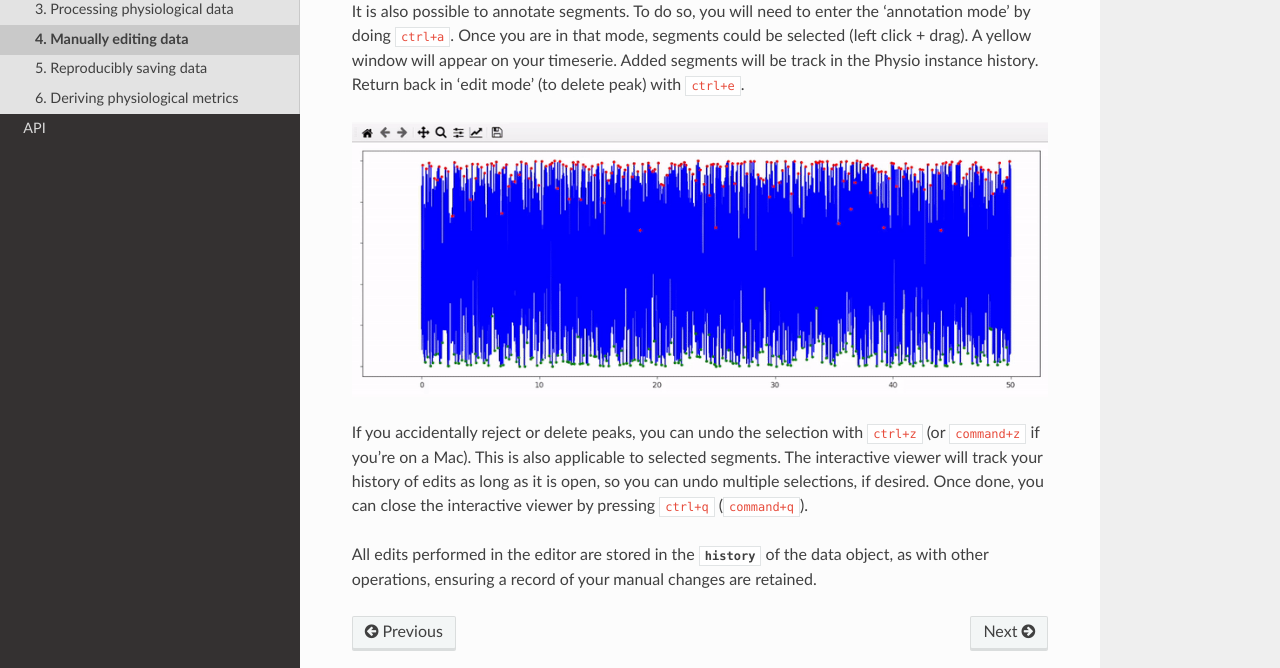
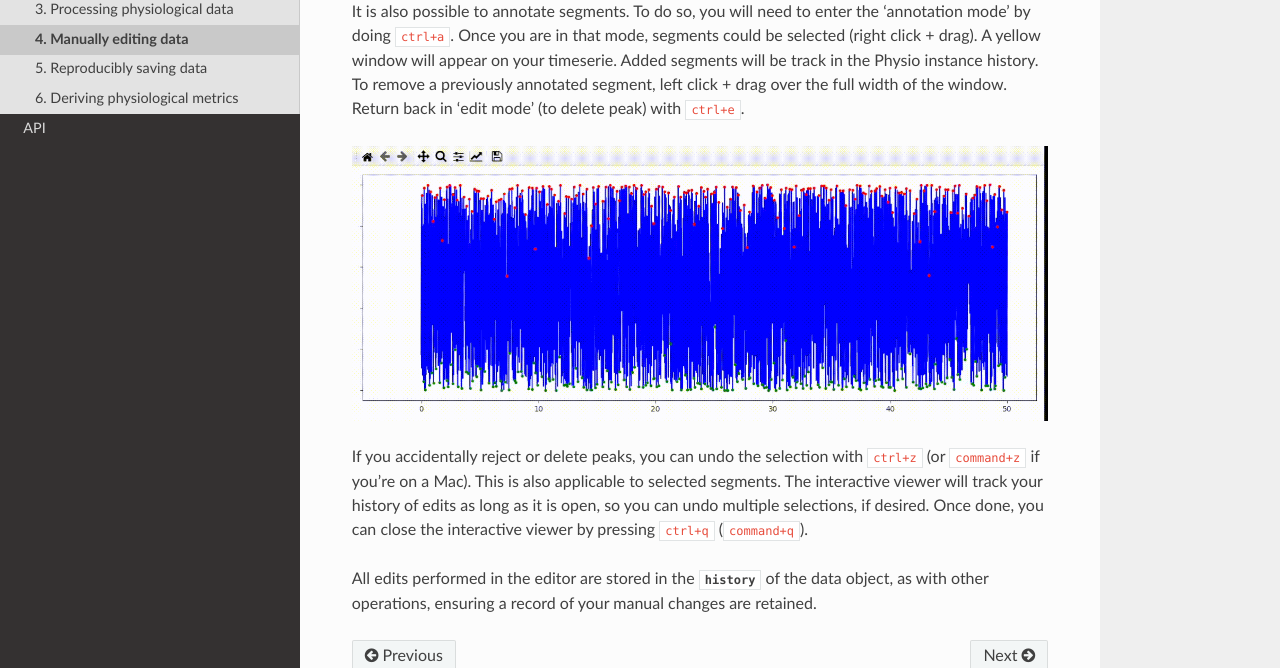
Before and after one commit to physiopy/peakdet, a Sphinx documentation site: the page built from docs/user_guide/editing.rst, in a window 1280 px wide and 900 px high, scrolled down 982 px, cut to the strip 232-900 px from the top of the window. Built offline with Sphinx 7.4.7 and the Read the Docs theme 3.1.0, drawn with Linux system fonts in a browser that asks for light colours.

Commit message:
update editing segment docs

```diff
--- a/docs/user_guide/editing.rst
+++ b/docs/user_guide/editing.rst
@@ -49,8 +49,9 @@ red highlight):
 
 It is also possible to annotate segments. To do so, you will need to enter the
 'annotation mode' by doing ``ctrl+a``. Once you are in that mode, segments could
-be selected (left click + drag). A yellow window will appear on your timeserie.
-Added segments will be track in the Physio instance history. Return back in
+be selected (right click + drag). A yellow window will appear on your timeserie.
+Added segments will be track in the Physio instance history. To remove a previously
+annotated segment, left click + drag over the full width of the window. Return back in
 'edit mode' (to delete peak) with ``ctrl+e``.
 
 .. image:: physio_edit_segment.gif
```
Also changed, not shown: docs/user_guide/physio_edit_segment.gif.
